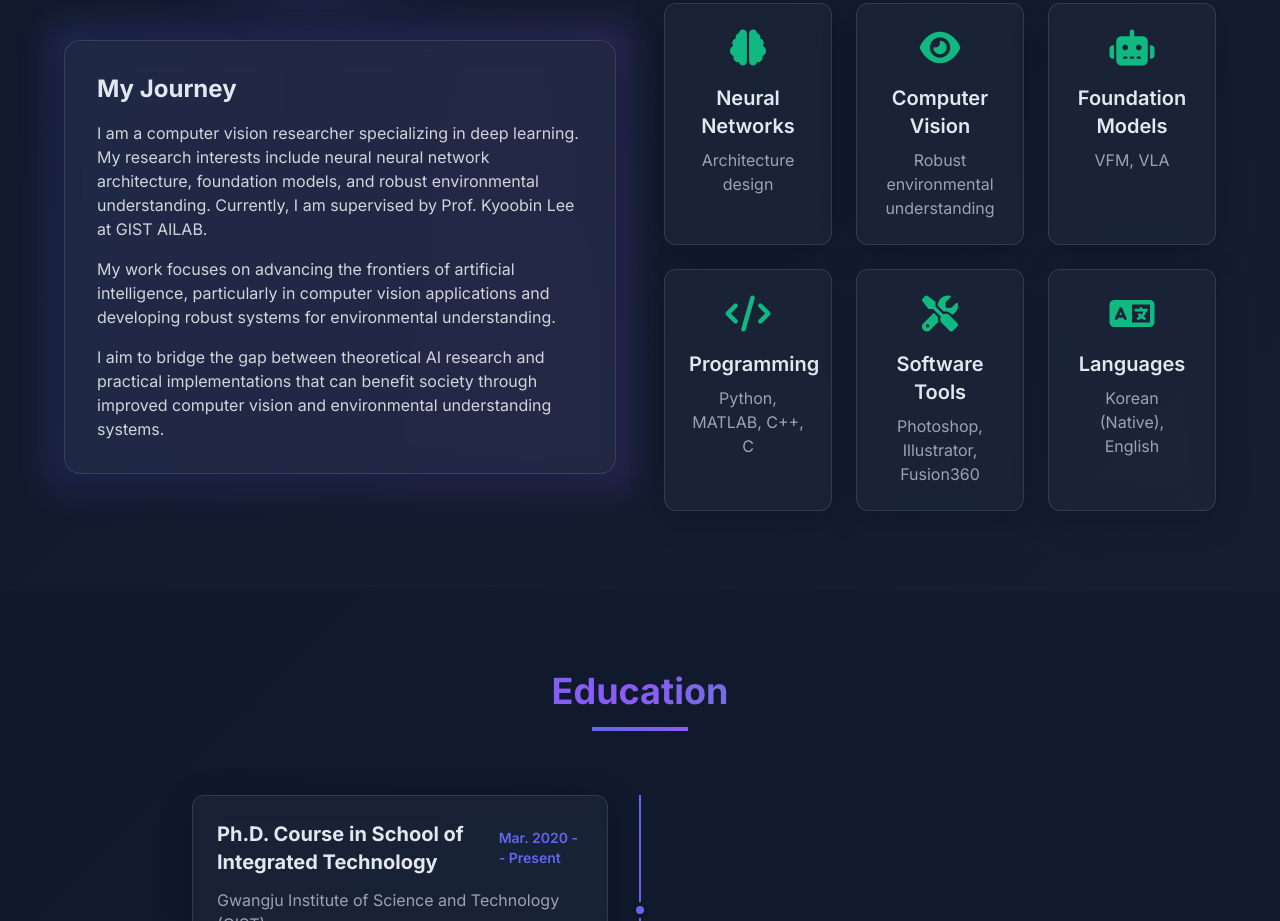
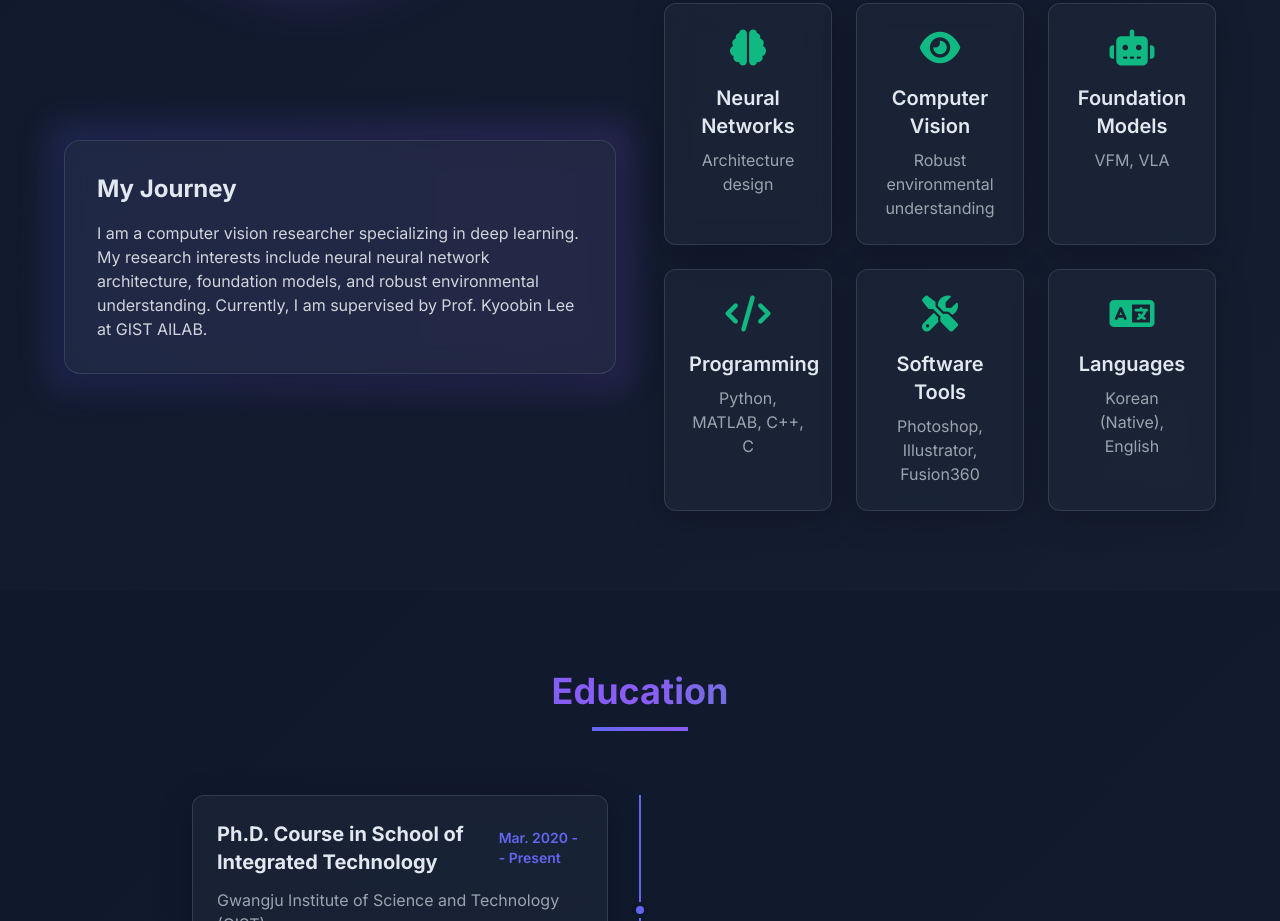
Before and after one commit to SeongjuLee/SeongjuLee.github.io, a plain HTML site: page index.html in a window 1280 px wide. Shown: the part 1001-1922 px from the top of the page. Drawn offline with nearby package versions, Linux system fonts and the light colour scheme.

Commit message:
Update personal information

```diff
--- a/index.html
+++ b/index.html
@@ -283,14 +283,8 @@
                         <div class="absolute -inset-4 bg-gradient-to-r from-primary to-secondary rounded-2xl opacity-20 blur-lg"></div>
                         <div class="relative glass-card rounded-2xl p-8">
                             <h3 class="text-2xl font-bold mb-4">My Journey</h3>
-                            <p class="text-gray-300 mb-4">
+                            <p class="text-gray-300">
                                 I am a computer vision researcher specializing in deep learning. My research interests include neural neural network architecture, foundation models, and robust environmental understanding. Currently, I am supervised by Prof. Kyoobin Lee at GIST AILAB.
-                            </p>
-                            <p class="text-gray-300 mb-4">
-                                My work focuses on advancing the frontiers of artificial intelligence, particularly in computer vision applications and developing robust systems for environmental understanding.
-                            </p>
-                            <p class="text-gray-300">
-                                I aim to bridge the gap between theoretical AI research and practical implementations that can benefit society through improved computer vision and environmental understanding systems.
                             </p>
                         </div>
                     </div>
```
